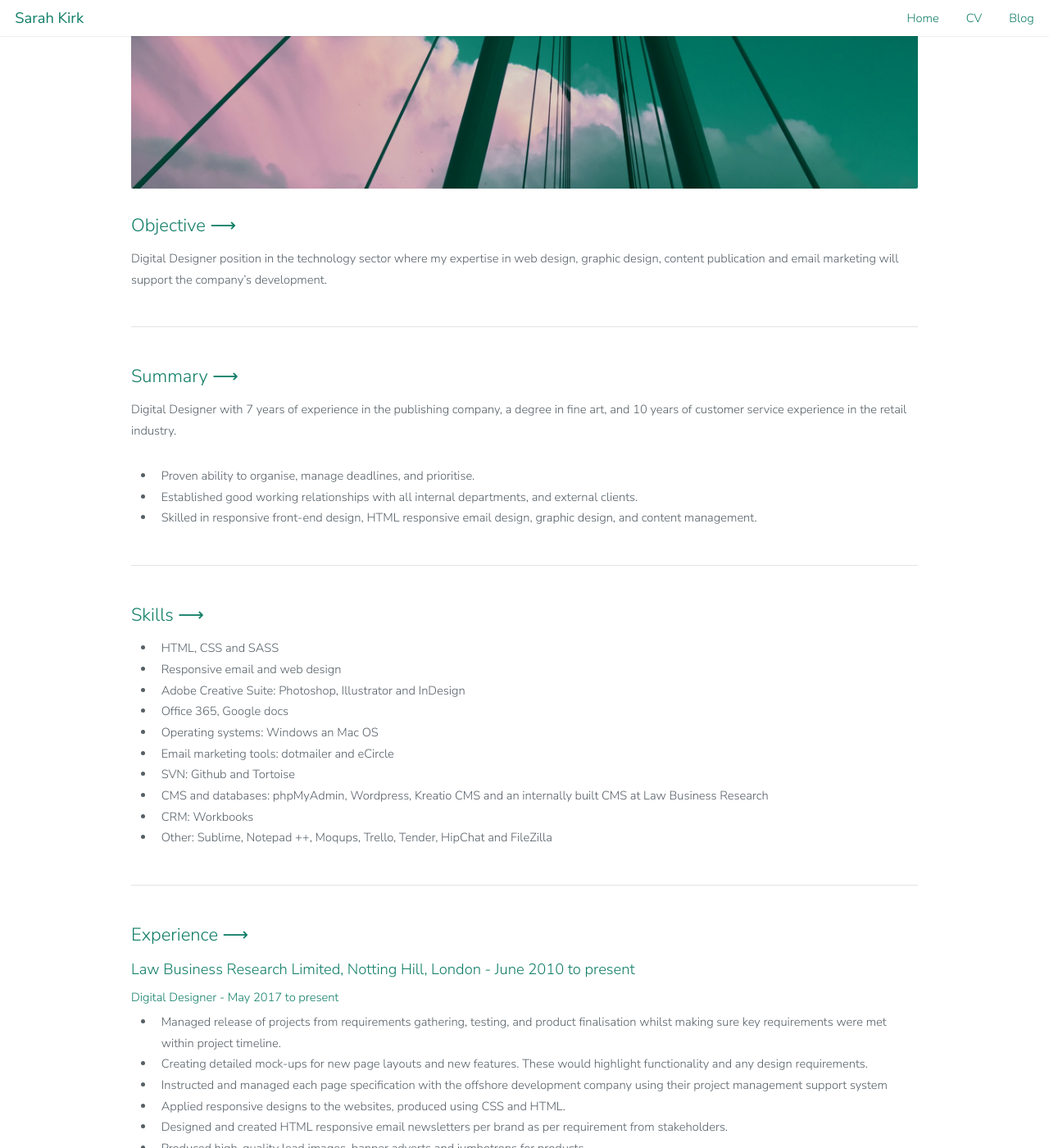
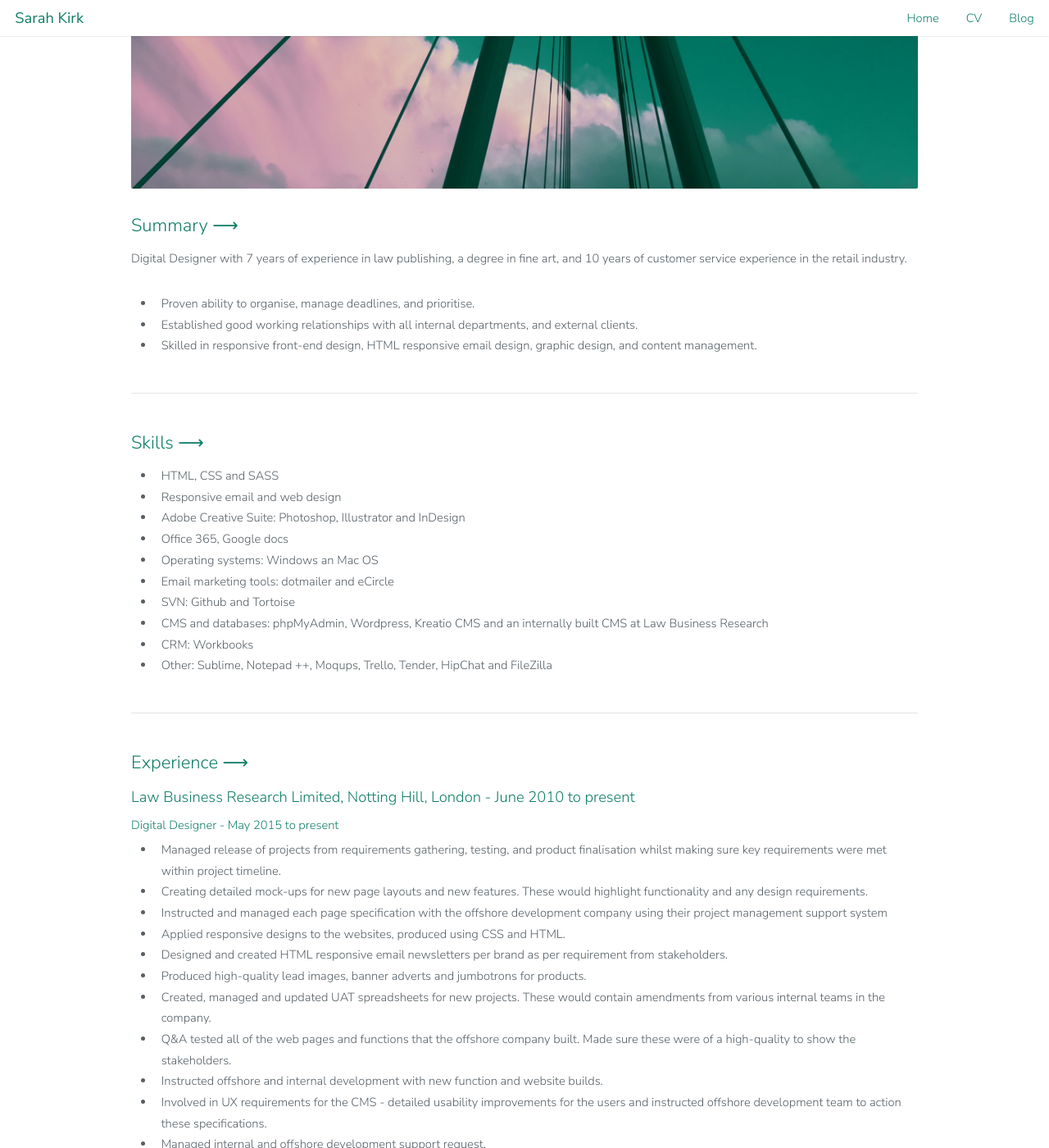
Before and after one commit to Kharsikar/kharsikar.github.io, a Jekyll site: the page built from cv.html, in a window 1280 px wide and 1400 px high, scrolled down 251 px. Shown: the whole window at 82% size. Built offline with Jekyll 4.4.1, drawn with Linux system fonts in a browser that asks for light colours; some of the changed text lies outside the part shown.

Commit message:
Updated some faults

```diff
--- a/cv.html
+++ b/cv.html
@@ -15,13 +15,8 @@ layout: default
 
 <a href="#" class="image fit"><img src="{{ site.baseurl }}/images/embankment-wire-jumbo.jpg" alt="" /></a>
 
-<h2 id="objective-">Objective ⟶</h2>
-<p>
-Digital Designer position in the technology sector where my expertise in web design, graphic design, content publication and email marketing will support the company’s development.
-</p>
-<hr>
 <h2 id="summary-">Summary ⟶</h2>
-<p>Digital Designer with 7 years of experience in the publishing company, a degree in fine art, and 10 years of customer service experience in the retail industry.</p>
+<p>Digital Designer with 7 years of experience in law publishing, a degree in fine art, and 10 years of customer service experience in the retail industry.</p>
 <ul>
   <li>Proven ability to organise, manage deadlines, and prioritise.</li>
   <li>Established good working relationships with all internal departments, and external clients.</li>
@@ -45,7 +40,7 @@ Digital Designer position in the technology sector where my expertise in web des
 <hr>
 <h2 id="experience-">Experience ⟶</h2>
 <h3 id="law-business-research-limited-notting-hill-london---june-2010-to-present">Law Business Research Limited, Notting Hill, London - June 2010 to present</h3>
-<h4 id="digital-designer---may-2017-to-present">Digital Designer - May 2017 to present</h4>
+<h4 id="digital-designer---may-2017-to-present">Digital Designer - May 2015 to present</h4>
 
 <ul>
   <li>Managed release of projects from requirements gathering, testing, and product finalisation whilst making sure key requirements were met within project timeline.</li>
@@ -62,7 +57,7 @@ Digital Designer position in the technology sector where my expertise in web des
   <li>Provided support and training for the CMS.</li>
 </ul>
 
-<h4 id="design-and-content-manager---may-2014-to-may-2007">Design and content manager - May 2014 to May 2007</h4>
+<h4 id="design-and-content-manager---may-2014-to-may-2007">Design and content manager - May 2014 to May 2015</h4>
 <ul>
   <li>Managed digital content on the websites. Delegated content to be processed amongst my team. Worked closely with the print production team to make sure deadlines were met.</li>
   <li>Communicated with external clients regarding our content. These included: LexisNexis, Bloomberg and Thomson Reuters. Answered questions and letting them know about new content.</li>
@@ -110,6 +105,7 @@ Digital Designer position in the technology sector where my expertise in web des
   <li>I became a trouble-shooter manager for ailing stores and turned around two loss-making stores to return profits above targets in a matter of months.</li>
   <li>I worked to maintain customer satisfaction by spending time on the shop floor aiding customers with their purchases and dealing with customer complaints.</li>
 </ul>
+
 <hr>
 <h2 id="education-">Education ⟶</h2>
 <h4 id="ba-hons-fine-art-in-painting-and-printmaking">BA (Hons) Fine Art in painting and printmaking</h4>
@@ -121,17 +117,15 @@ Digital Designer position in the technology sector where my expertise in web des
  <p><strong>South Devon College</strong>, Torquay - September 1997 to June 1999</p>
 
 <h4 id="8-gcses-including-english-and-maths">8 GCSEs including English and Maths</h4>
-<p><strong>Kingsbridge School</strong>, Kingsbridge, Devon - September 1992 to June 2000</p>
+<p><strong>Kingsbridge School</strong>, Kingsbridge, Devon - September 1992 to June 1999</p>
 <hr>
 <h2 id="courses-">Courses ⟶</h2>
 <h4 id="front-end-development---involving-html5-css3-and-javascript">Front-end development - Involving HTML5, CSS3 and Javascript</h4>
 <p>Steer, London - 11th May 2015 to 15th May 2015</p>
             <hr>
 <h2 id="activities-and-interests-">Activities and Interests ⟶</h2>
-<p>Interior decorating, DIY, reading, web design, photography, computers, social media (Instagram, Twitter, Facebook), gaming, cinema, travelling; recently visited India and Russia</p>
-<hr>
-<h2 id="references-">References ⟶</h2>
-<p>Available upon request</p>
+<p>Interior decorating, DIY, reading, web design, photography, computers, social media (Instagram, Twitter, Facebook), gaming, cinema, travelling - recently visited India to work with offshore team on projects and Russia for holiday</p>
+
         </section>
 <!--         <hr class="major" /> -->
 <!--         <div class="row">
```
